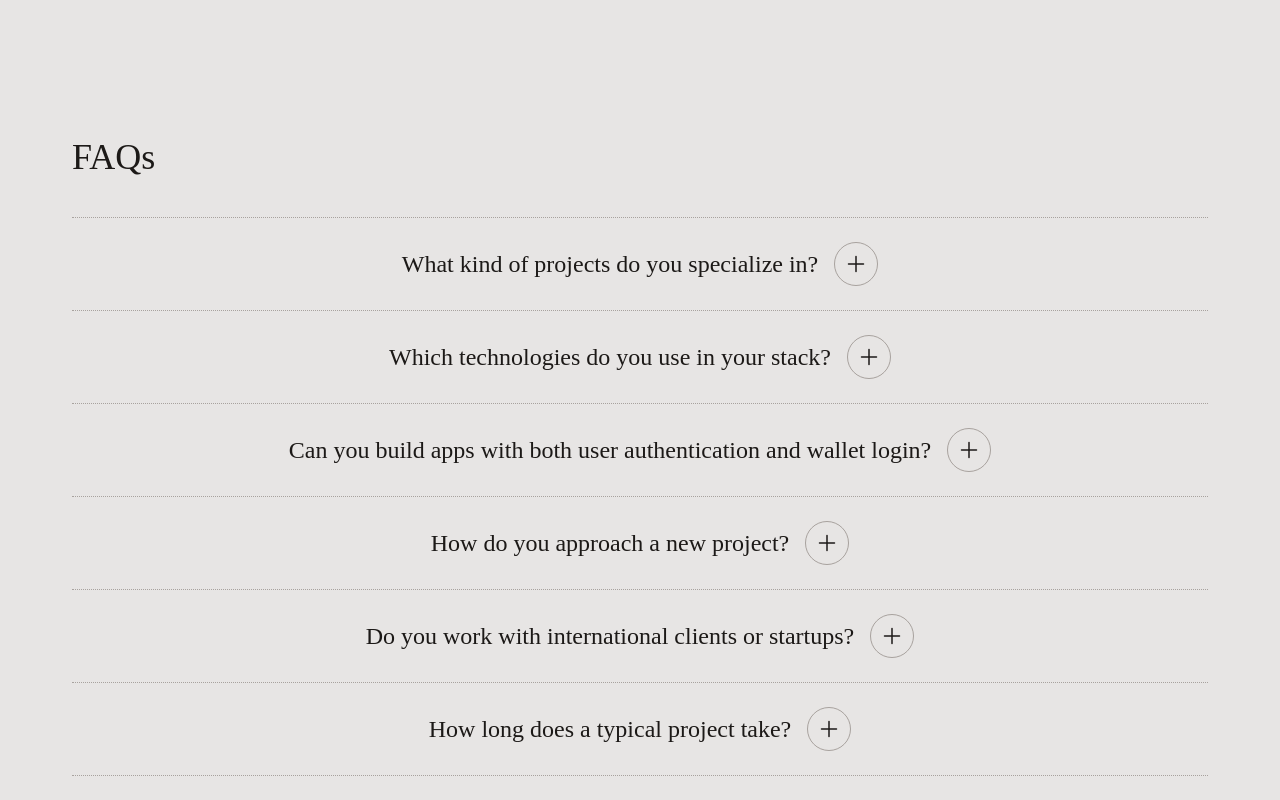
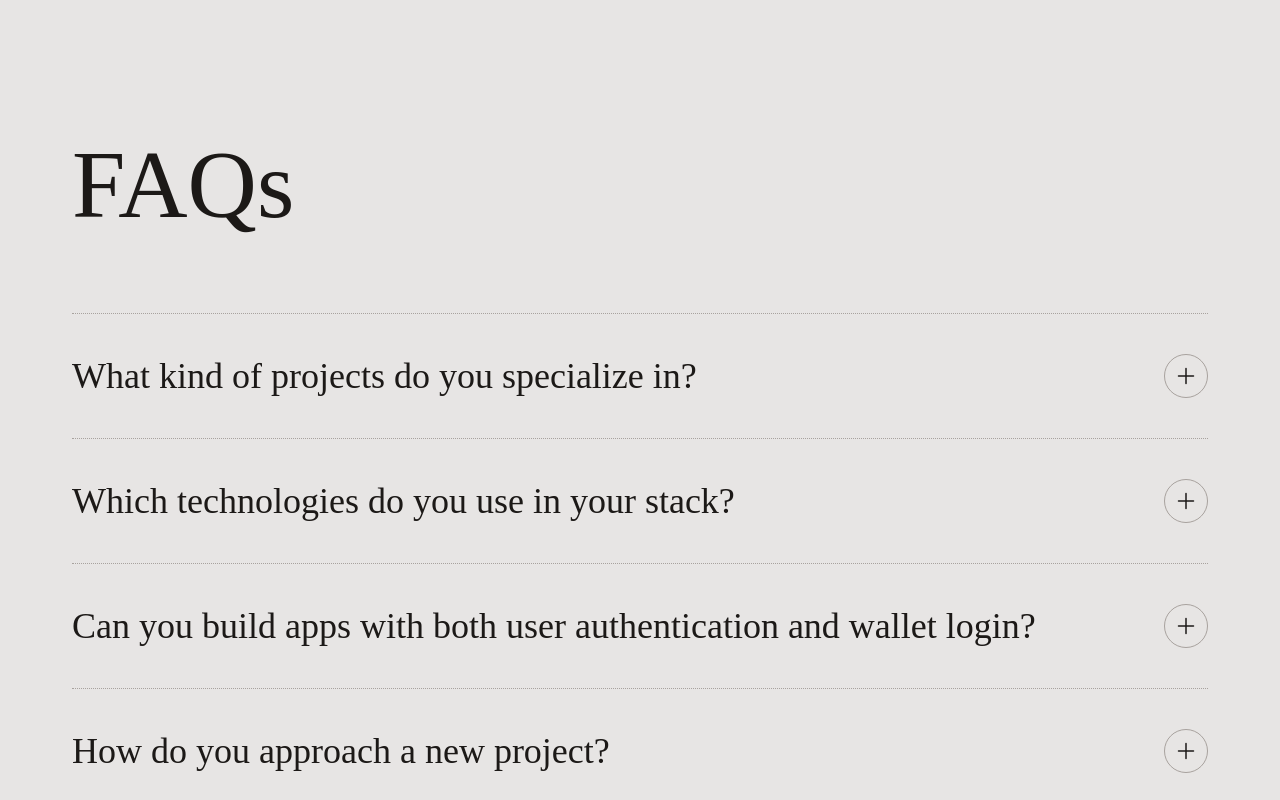
Before and after one commit to LOSTBOY-IS-DED/Subh.rs, a Next.js app in the folder starter-template/: page / in a window 1280 px wide. Shown: the part 4220-5020 px from the top of the page. Built offline with nearby package versions, Linux system fonts and the light colour scheme.

Commit message:
metadata added

```diff
--- a/starter-template/src/app/layout.tsx
+++ b/starter-template/src/app/layout.tsx
@@ -10,8 +10,8 @@
 })
 
 export const metadata: Metadata = {
-  title: "Minimal Single Page Portfolio",
-  description: "Created with Frontend Tribe",
+  title: "Portfolio Website",
+  description: "A perfect portfolio website that showcases your skills , minimal and smooth micro-interactions, perfect for freelancers",
 };
 
 export default function RootLayout({
--- a/starter-template/src/sections/FAQs.tsx
+++ b/starter-template/src/sections/FAQs.tsx
@@ -39,12 +39,12 @@
   return (
     <section className="section">
       <div className="container">
-        <h2 className="text-4xl">FAQs</h2>
-        <div className="mt-10">
+        <h2 className="text-4xl md:text-7xl lg:text-8xl">FAQs</h2>
+        <div className="mt-10 md:mt-16 lg:mt-20">
           {faqs.map(({ question, answer }) => (
-            <div key={question} className="border-t border-stone-400 border-dotted py-6 last:border-b">
-              <div className="flex justify-center items-center gap-4">
-                <div className="text-2xl">{question}</div>
+            <div key={question} className="border-t border-stone-400 border-dotted py-6 md:py-8 lg:py-10 last:border-b">
+              <div className="flex justify-between items-center gap-4">
+                <div className="text-2xl md:text-3xl lg:text-4xl">{question}</div>
                 <div className="border border-stone-400 rounded-full inline-flex justify-center items-center size-11 shrink-0">
                   <svg
                   xmlns="http://www.w3.org/2000/svg"
```
